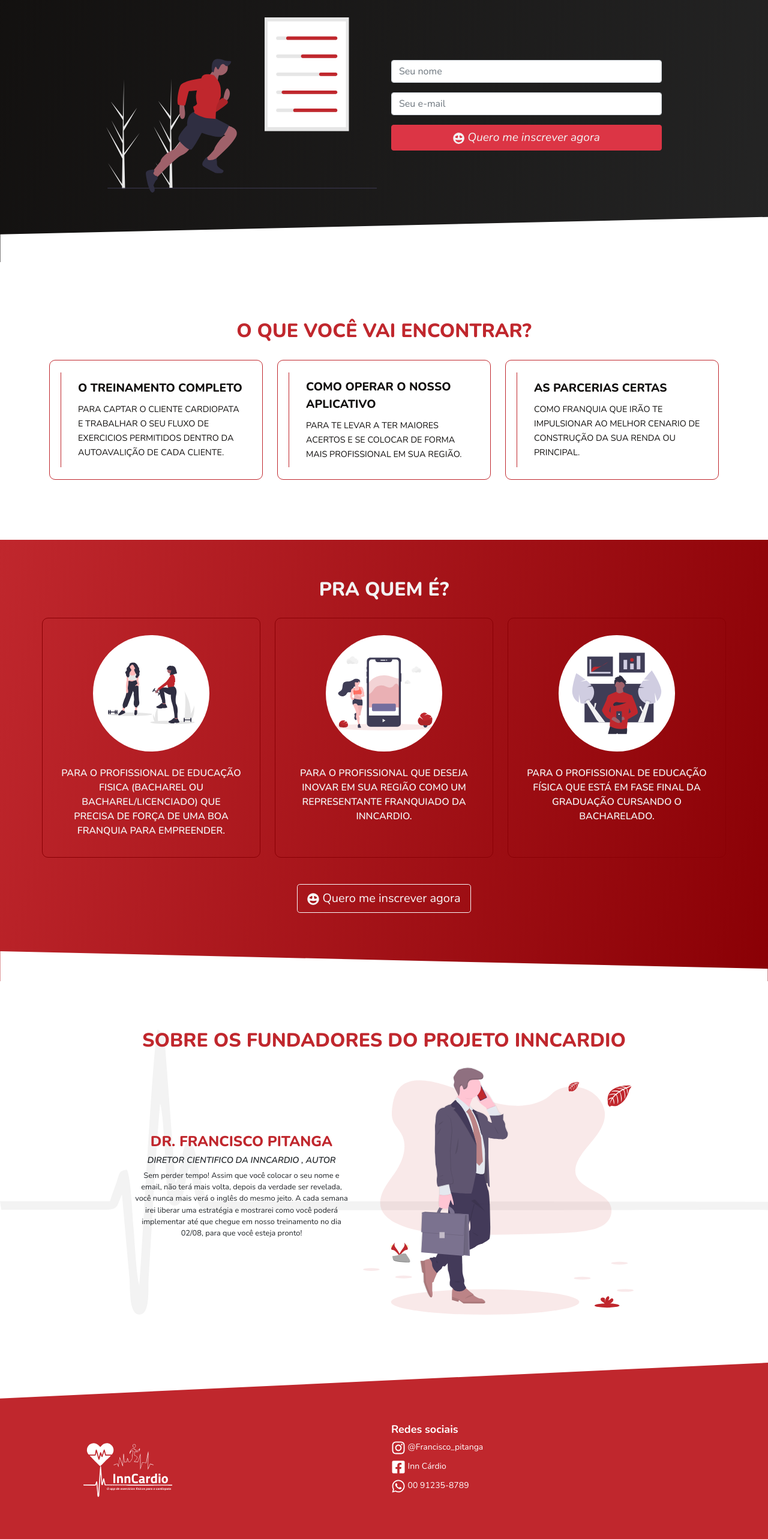
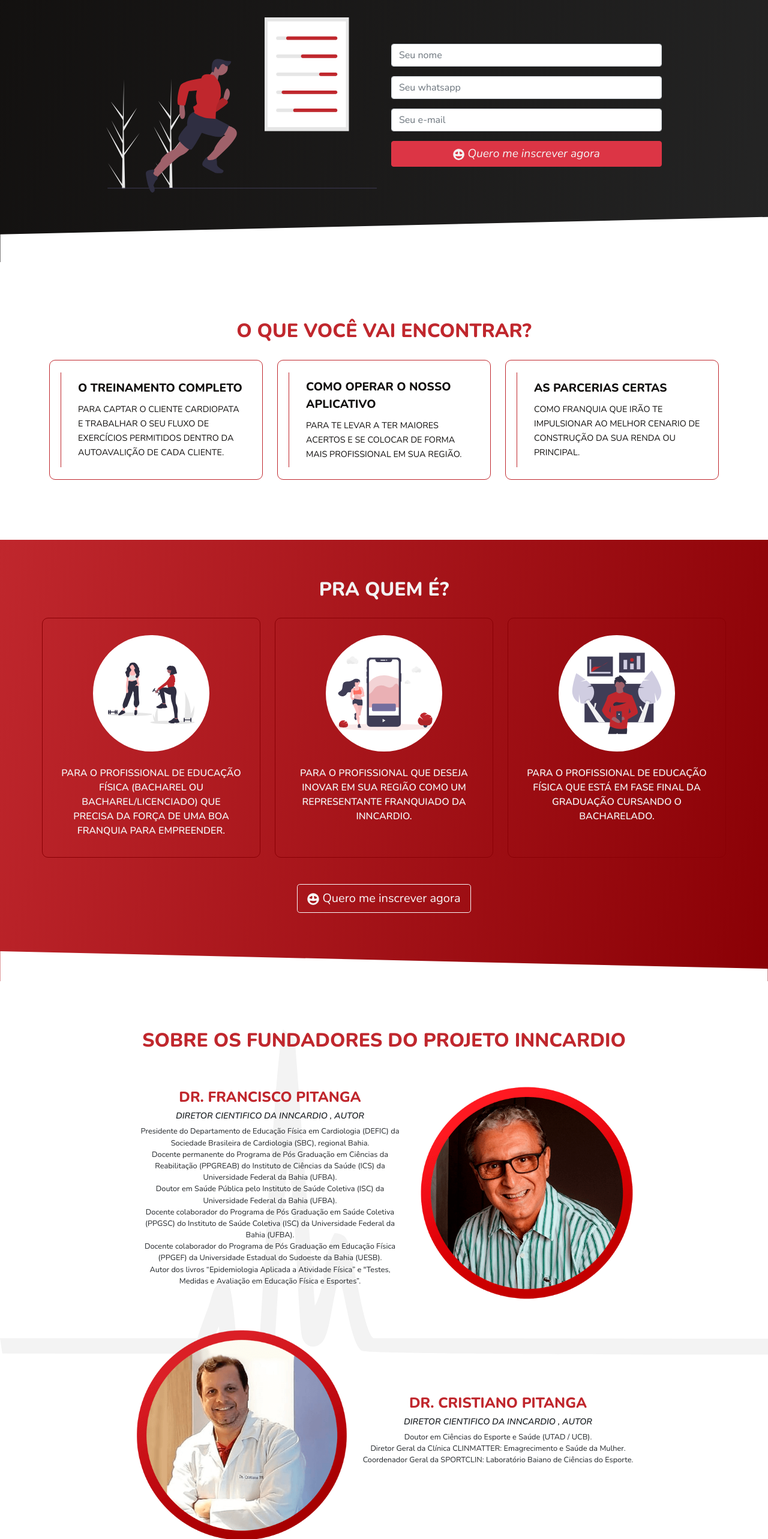
Before and after one commit to LennonSousa/inncardio-landing, a Next.js app: page / in a window 1280 px wide. Shown: the part 180-2746 px from the top of the page at 60% size. Built offline with nearby package versions, Linux system fonts and the light colour scheme; no server answers.

Commit message:
Directors photo and description.

```diff
--- /dev/null
+++ b/src/components/InputMask/masks.ts
@@ -0,0 +1,85 @@
+export function cep(e: string) {
+    let value = e;
+    value = value.replace(/\D/g, "");
+    value = value.replace(/^(\d{5})(\d)/, "$1-$2");
+    e = value;
+    return e;
+}
+
+export function percent(e: string) {
+    let value = e;
+    value = value.replace(/\D/g, "");
+    value = value.replace(/(\d)(\d{1})$/, "$1,$2");
+    value = value.replace(/(?=(\d{3})+(\D))\B/g, ".");
+
+    e = value;
+    return e;
+}
+
+export function currency(e: string) {
+    let value = e;
+    value = value.replace(/\D/g, "");
+    value = value.replace(/(\d)(\d{2})$/, "$1,$2");
+    value = value.replace(/(?=(\d{3})+(\D))\B/g, ".");
+
+    e = value;
+    return e;
+}
+
+export function prettifyCurrency(e: string) {
+    if (!e) {
+        e = '0,00';
+        return e;
+    }
+    let newText = e.replace(/(\D)/g, '').replace(/^0+/, '');
+
+    if (newText.length < 3) {
+        for (let i = newText.length; i < 3; i++) {
+            newText = '0' + newText;
+        }
+    }
+    newText = newText
+        .replace(/(\d{2}$)/g, ',$&')
+        .replace(/(\d{1})(\d{3})([,])/, '$1.$2$3')
+        .replace(/(\d{1})(\d{3})([.])/, '$1.$2$3')
+        .replace(/(\d{1})(\d{3})([.])/, '$1.$2$3');
+
+    e = newText;
+    return e;
+}
+
+export function cellphone(e: string) {
+    let value = e;
+    if (!value.match(/^\([1-9]{2}\) (?:[2-8]|9[1-9])[0-9]{3}\-[0-9]{4}$/)) {
+        value = value.replace(/\D/g, "");
+        value = value.replace(/^(\d{2})(\d)/g, "($1) $2");
+        value = value.replace(/(\d)(\d{4})$/, "$1-$2");
+        e = value;
+    }
+    return e;
+}
+
+export function cpf(e: string) {
+    let value = e;
+    if (!value.match(/^(\d{3}).(\d{3}).(\d{3})-(\d{2})$/)) {
+        value = value.replace(/\D/g, "");
+        value = value.replace(/(\d{3})(\d)/, "$1.$2");
+        value = value.replace(/(\d{3})(\d)/, "$1.$2");
+        value = value.replace(/(\d{3})(\d{2})$/, "$1-$2");
+        e = value;
+    }
+    return e;
+}
+
+export function cnpj(e: string) {
+    let value = e;
+    if (!value.match(/^(\d{2}).(\d{3}).(\d{3})\/(\d{4})-(\d{2})$/)) {
+        value = value.replace(/\D/g, "");
+        value = value.replace(/(\d{2})(\d)/, "$1.$2");
+        value = value.replace(/(\d{3})(\d)/, "$1.$2");
+        value = value.replace(/(\d{3})(\d)/, "$1/$2");
+        value = value.replace(/(\d{2})(\d{2})$/, "$1-$2");
+        e = value;
+    }
+    return e;
+}
--- a/src/pages/index.tsx
+++ b/src/pages/index.tsx
@@ -9,6 +9,7 @@
 import api from './api/api';
 import WhatCards from '../components/WhatCards';
 import WhoCards from '../components/WhoCards';
+import { cellphone } from '../components/InputMask/masks';
 import { AlertMessage, statusModal } from '../components/Interfaces/AlertMessage';
 
 import styles from '../styles/Home.module.css';
@@ -16,6 +17,7 @@
 const validationSchema = Yup.object().shape({
   name: Yup.string().required('Obrigatório!'),
   email: Yup.string().email('E-mail inválido').required('Obrigatório!'),
+  phone: Yup.string().required('Obrigatório!'),
 });
 
 const Home: NextPage = () => {
@@ -66,6 +68,7 @@
                   {
                     name: '',
                     email: '',
+                    phone: '',
                   }
                 }
                 onSubmit={async values => {
@@ -76,6 +79,7 @@
                     const res = await api.post('subscribe', {
                       name: values.name,
                       email: values.email,
+                      phone: values.phone,
                     });
 
                     setTypeMessage("success");
@@ -97,7 +101,7 @@
                 }}
                 validationSchema={validationSchema}
               >
-                {({ handleChange, handleBlur, handleSubmit, values, errors, touched }) => (
+                {({ handleChange, handleBlur, handleSubmit, values, setFieldValue, errors, touched }) => (
                   <Form onSubmit={handleSubmit}>
                     <Form.Group className="mb-3" controlId="subscribeFormGridName">
                       <Form.Control type="text"
@@ -109,6 +113,24 @@
                         isInvalid={!!errors.name && touched.name}
                       />
                       <Form.Control.Feedback type="invalid">{touched.name && errors.name}</Form.Control.Feedback>
+                    </Form.Group>
+
+                    <Form.Group className="mb-3" controlId="formLoginPhone">
+                      <Form.Control
+                        type="phone"
+                        placeholder="Seu whatsapp"
+                        maxLength={15}
+                        onChange={(e) => {
+                          setFieldValue('phone', cellphone(e.target.value));
+                        }}
+                        onBlur={(e: React.FocusEvent<HTMLInputElement>) => {
+                          setFieldValue('phone', cellphone(e.target.value));
+                        }}
+                        value={values.phone}
+                        name="phone"
+                        isInvalid={!!errors.phone && touched.phone}
+                      />
+                      <Form.Control.Feedback type="invalid">{touched.phone && errors.phone}</Form.Control.Feedback>
                     </Form.Group>
 
                     <Form.Group className="mb-3" controlId="subscribeFormGridEmail">
@@ -155,7 +177,7 @@
             <WhatCards
               title="O TREINAMENTO COMPLETO"
               description="PARA CAPTAR O CLIENTE CARDIOPATA
-                          E TRABALHAR O SEU FLUXO DE EXERCICIOS PERMITIDOS DENTRO DA AUTOAVALIÇÃO
+                          E TRABALHAR O SEU FLUXO DE EXERCÍCIOS PERMITIDOS DENTRO DA AUTOAVALIÇÃO
                           DE CADA CLIENTE."
             />
 
@@ -185,8 +207,8 @@
           <Row className="justify-content-center align-items-center mt-3">
             <WhoCards
               image="/assets/images/who-01.svg"
-              description="PARA O PROFISSIONAL DE EDUCAÇÃO FISICA (BACHAREL OU BACHAREL/LICENCIADO)
-                QUE PRECISA DE FORÇA DE UMA BOA FRANQUIA PARA EMPREENDER."
+              description="PARA O PROFISSIONAL DE EDUCAÇÃO FÍSICA (BACHAREL OU BACHAREL/LICENCIADO)
+                QUE PRECISA DA FORÇA DE UMA BOA FRANQUIA PARA EMPREENDER."
             />
 
             <WhoCards
@@ -228,25 +250,50 @@
             </Col>
           </Row>
 
-          <Row className="justify-content-center align-items-center text-center mt-3">
-            <Col sm={4}>
+          <Row className="justify-content-center align-items-center text-center mt-5">
+            <Col sm={5}>
               <Row>
                 <Col>
                   <h3>DR. FRANCISCO PITANGA</h3>
                   <h4>DIRETOR CIENTIFICO DA INNCARDIO , AUTOR</h4>
 
-                  <p>Sem perder tempo! Assim que você colocar o seu nome e email,
-                    não terá mais volta, depois da verdade ser revelada, você
-                    nunca mais verá o inglês do mesmo jeito. A cada semana irei
-                    liberar uma estratégia e mostrarei como você poderá implementar
-                    até que chegue em nosso treinamento no dia 02/08, para que você
-                    esteja pronto!</p>
+                  <p>Presidente do Departamento de Educação Física em Cardiologia (DEFIC) da
+                    Sociedade Brasileira de Cardiologia (SBC), regional Bahia.<br />
+                    Docente permanente do Programa de Pós Graduação em Ciências da Reabilitação
+                    (PPGREAB) do Instituto de Ciências da Saúde (ICS) da Universidade Federal da Bahia (UFBA).<br />
+                    Doutor em Saúde Pública pelo Instituto de Saúde Coletiva (ISC) da
+                    Universidade Federal da Bahia (UFBA).<br />
+                    Docente colaborador do Programa de Pós Graduação em Saúde Coletiva (PPGSC) do
+                    Instituto de Saúde Coletiva (ISC) da Universidade Federal da Bahia (UFBA).<br />
+                    Docente colaborador do Programa de Pós Graduação em Educação Física (PPGEF) da
+                    Universidade Estadual do Sudoeste da Bahia (UESB).<br />
+                    Autor dos livros “Epidemiologia Aplicada a Atividade Física” e "Testes, Medidas e
+                    Avaliação em Educação Física e Esportes”.</p>
                 </Col>
               </Row>
             </Col>
 
+            <Col sm={4}>
+              <Image fluid src="/assets/images/francisco-pitanga.png" alt="DR. FRANCISCO PITANGA" />
+            </Col>
+          </Row>
+
+          <Row className="justify-content-center align-items-center text-center mt-5">
+            <Col sm={4}>
+              <Image fluid src="/assets/images/cristiano.png" alt="DR. CRISTIANO PITANGA" />
+            </Col>
+
             <Col sm={5}>
-              <Image fluid src="/assets/images/undraw_businessman_97x4.svg" alt="" />
+              <Row>
+                <Col>
+                  <h3>DR. CRISTIANO PITANGA</h3>
+                  <h4>DIRETOR CIENTIFICO DA INNCARDIO , AUTOR</h4>
+
+                  <p>Doutor em Ciências do Esporte e Saúde (UTAD / UCB).<br />
+                    Diretor Geral da Clínica CLINMATTER: Emagrecimento e Saúde da Mulher.<br />
+                    Coordenador Geral da SPORTCLIN: Laboratório Baiano de Ciências do Esporte.</p>
+                </Col>
+              </Row>
             </Col>
           </Row>
         </Container>
```
Also changed, not shown: public/assets/images/cristiano.png (added), public/assets/images/francisco-pitanga.png (added).
